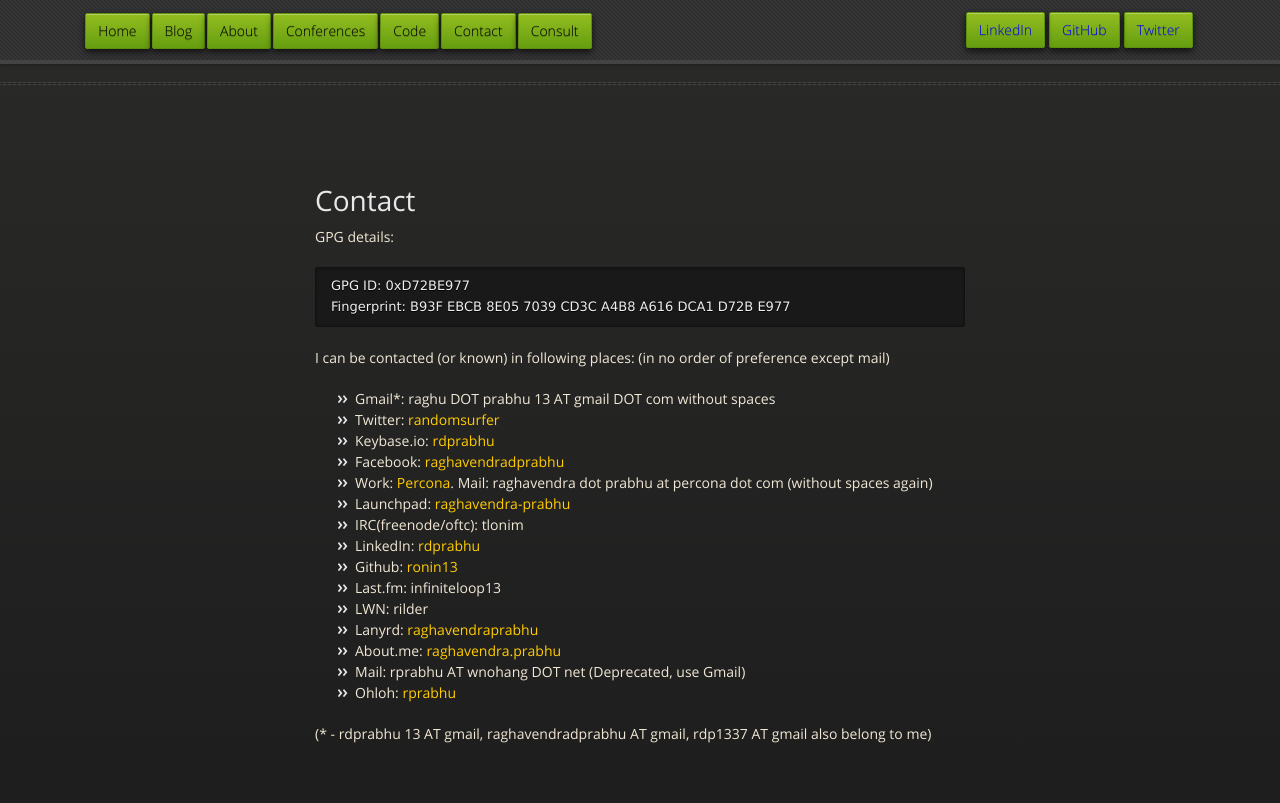
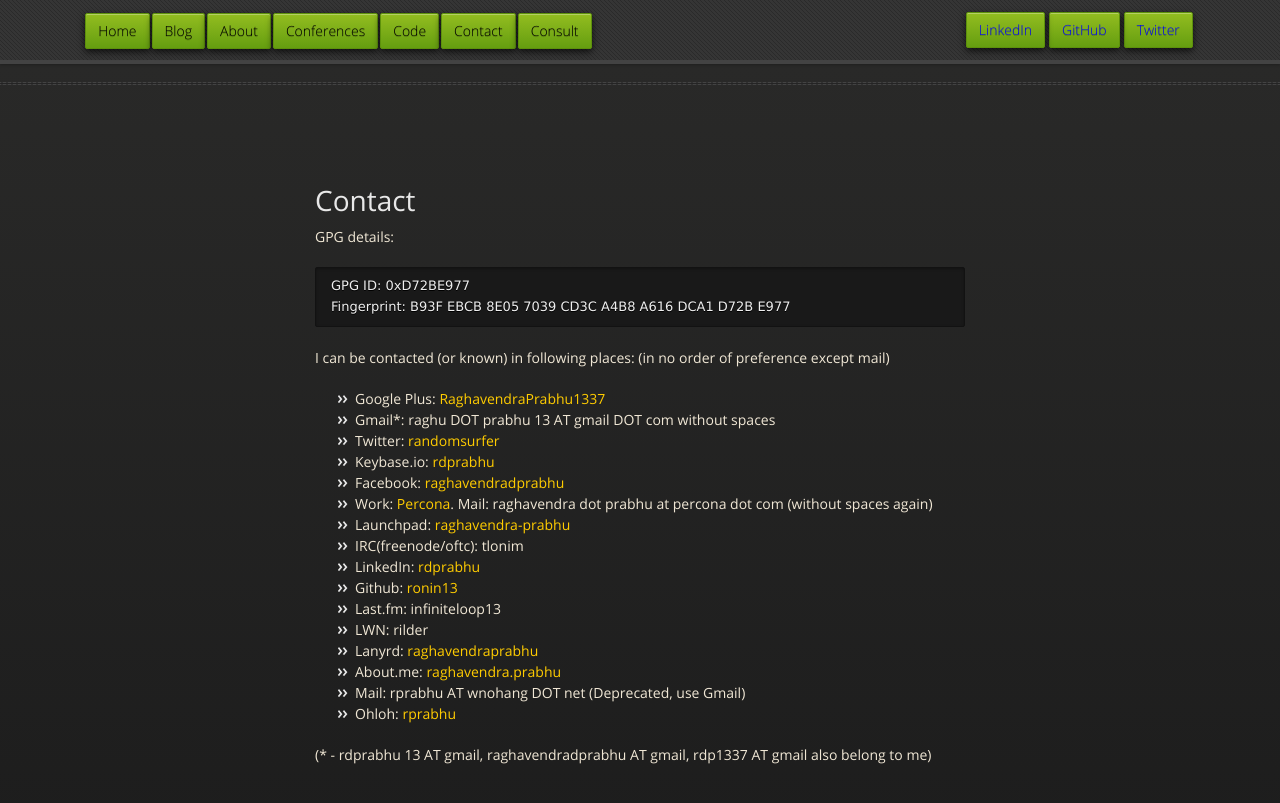
Before and after one commit to ronin13/ronin13.github.com, a Jekyll site: the page built from pages/contact.md, in a window 1280 px wide. Shown: the top 803 px of the page. Built offline with Jekyll 4.4.1, drawn with Linux system fonts in a browser that asks for light colours; Markdown is read by kramdown in place of the engine named in the settings.

Commit message:
Added google plus

```diff
--- a/pages/contact.md
+++ b/pages/contact.md
@@ -12,6 +12,7 @@ GPG details:
 
 I can be contacted (or known) in following places: (in no order of preference except mail)
 
+- Google Plus: [RaghavendraPrabhu1337](https://plus.google.com/+RaghavendraPrabhu1337/)
 - Gmail*: raghu DOT prabhu 13 AT gmail DOT com without spaces
 - Twitter: [randomsurfer](https://twitter.com/randomsurfer)
 - Keybase.io: [rdprabhu](https://keybase.io/rdprabhu)
```
